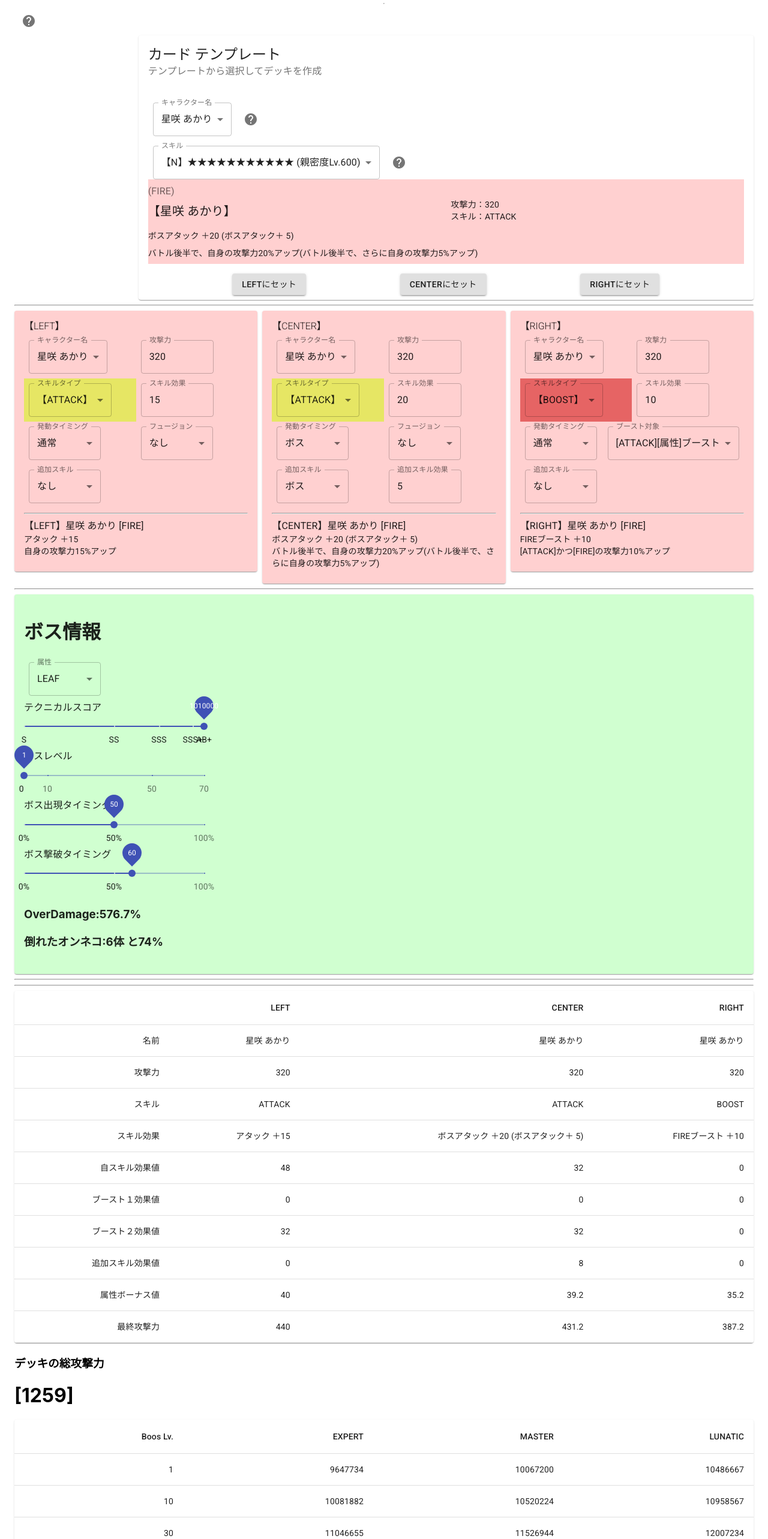
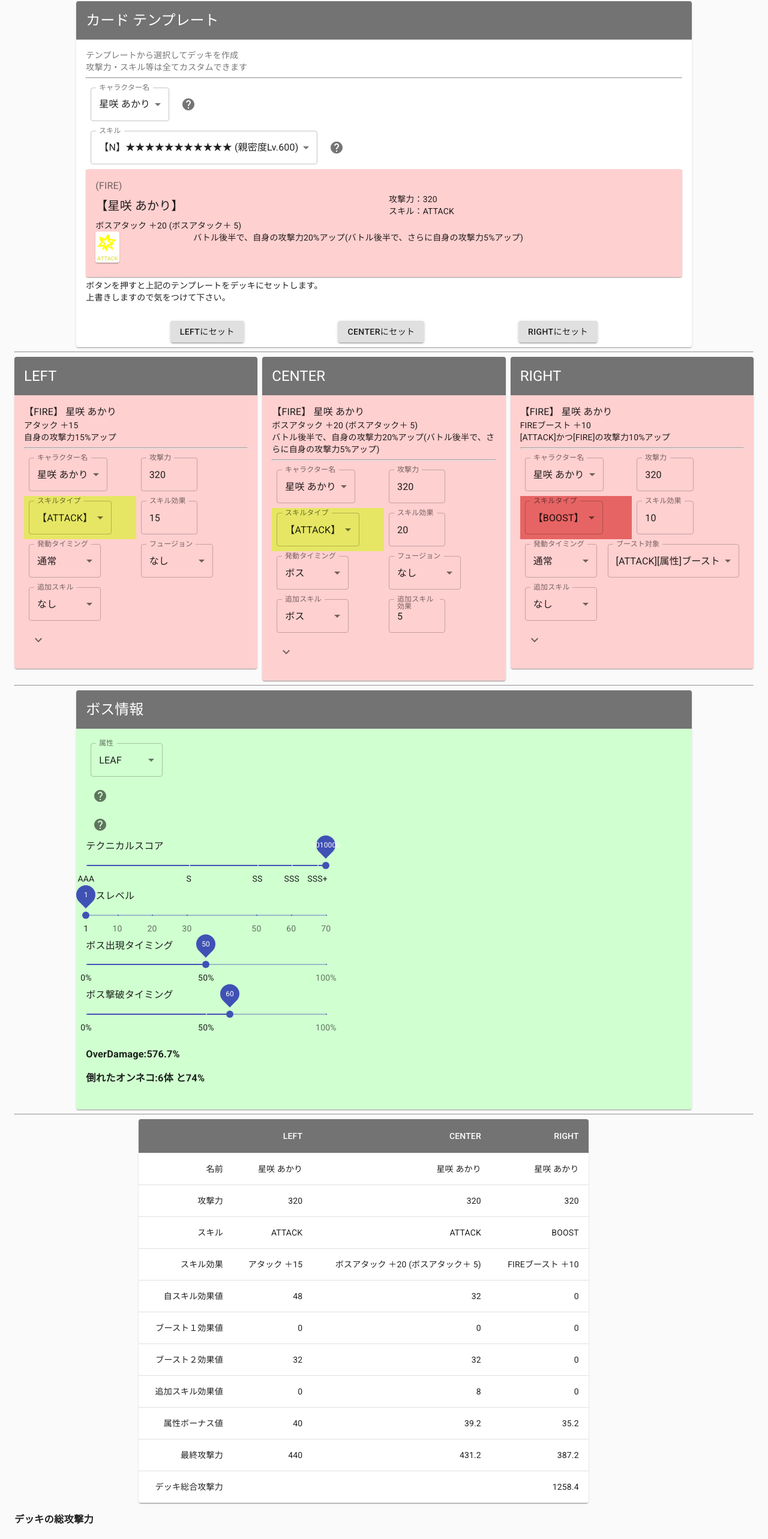
Before and after one commit to Rikiya3702/simgeki_deck, a React (Create React App) app: page / in a window 1280 px wide. Shown: the part 96-2662 px from the top of the page at 60% size. Built offline with nearby package versions, Linux system fonts and the light colour scheme.

Commit message:
Create SkillIcon

```diff
--- a/src/components/App.js
+++ b/src/components/App.js
@@ -2,7 +2,6 @@ import React, { Component } from 'react'
 import { reduxForm } from 'redux-form'
 import { connect } from 'react-redux'
 
-import CssBaseline from '@material-ui/core/CssBaseline'
 import { makeStyles } from '@material-ui/core/styles'
 import Grid from '@material-ui/core/Grid'
 import Container from '@material-ui/core/Container'
@@ -12,15 +11,22 @@ import Card from '@material-ui/core/Card'
 import CardHeader from '@material-ui/core/CardHeader'
 import CardContent from '@material-ui/core/CardContent'
 import CardActions from '@material-ui/core/CardActions'
-import List from '@material-ui/core/List';
-import ListItem from '@material-ui/core/ListItem';
-import ListItemText from '@material-ui/core/ListItemText';
+import Collapse from '@material-ui/core/Collapse'
+import List from '@material-ui/core/List'
+import ListItem from '@material-ui/core/ListItem'
+import ListItemText from '@material-ui/core/ListItemText'
+import IconButton from '@material-ui/core/IconButton'
+import ExpandMoreIcon from '@material-ui/icons/ExpandMore'
+import Brightness5Icon from '@material-ui/icons/Brightness5'
+import DoubleArrowIcon from '@material-ui/icons/DoubleArrow'
+import StarBorderIcon from '@material-ui/icons/StarBorder'
+import clsx from 'clsx'
 
 import { SelectSkill, SelectBossAttr, SelectTempSkill} from './select.js'
 import InputNumber from './textfield.js'
 import { CardsTable, BossTable } from './table.js'
 import BossSlider from './slider.js'
-import { Helps } from './click_events.js'
+import { Helps, HelpButton } from './click_events.js'
 
 import './App.scss'
 
@@ -73,10 +79,14 @@ class App extends Component {
       card_temp_select: 0,
     }
     this.onSelect = this.onSelect.bind(this);
+    this.onSampleSet = this.onSampleSet.bind(this);
   }
   onSelect = (e) => {
     this.setState( {card_temp_select: e.key} )
     this.props.card_sample_skill(card_templete[e.key].data)
+  }
+  onSampleSet = ( position, data) => {
+    this.props.card_sample(position, data)
   }
 
   render(){
@@ -105,17 +115,18 @@ class App extends Component {
         <hr />
       </Grid>
     </header>
-    <Helps content={helpAtk}/>
 
     <Grid container alignItems="center" spacing={1}>
       <Grid item xs></Grid>
       <Grid item xs={12} sm={10} >
         <Card>
-          <CardHeader
-            title="カード テンプレート"
-            subheader="テンプレートから選択してデッキを作成"
-            />
+          <CardHeader title="カード テンプレート" className="back-head"/>
           <CardContent >
+            <Typography variant="body2" color="textSecondary" gutterBottom component="p">
+              テンプレートから選択してデッキを作成<br />
+              攻撃力・スキル等は全てカスタムできます<br />
+            </Typography>
+            <hr />
             <Grid container alignItems="center">
               <Grid item>
                 <SelectSkill label="キャラクター名" position="sample" class="cardname" items={select_chars} value={props.sample.name} handleChange={props.card_sample_name} />
@@ -132,9 +143,22 @@ class App extends Component {
                 <Helps content={helpSkill}/>
               </Grid>
             </Grid>
+            <Grid container alignItems="center" spacing={1}>
+              <Grid item xs>
                 <CardData card={props.sample} />
+              </Grid>
+            </Grid>
+            <Grid container alignItems="center" spacing={1}>
+              <Grid item >
+                <Typography variant="body2" gutterBottom component="p">
+                  ボタンを押すと上記のテンプレートをデッキにセットします。<br />
+                  上書きしますので気をつけて下さい。<br />
+                </Typography>
+              </Grid>
+            </Grid>
           </CardContent>
           <CardActions disableSpacing>
+
             <Grid container justify="space-evenly" alignItems="center" spacing={1}>
               <Grid item >
                 <Button variant="contained" onClick={ () => props.card_sample('left', card_templete[this.state.card_temp_select].data) }>LEFTにセット</Button>
@@ -150,6 +174,7 @@ class App extends Component {
 
         </Card>
       </Grid>
+      <Grid item xs></Grid>
     </Grid>
     <hr />
 
@@ -205,12 +230,18 @@ class App extends Component {
     </Grid>
     <hr />
 
+    <Grid container alignItems="center" spacing={1}>
+      <Grid item xs></Grid>
+      <Grid item xs={12} sm={10} >
         <Card>
+          <CardHeader title="ボス情報" className="back-head" />
           <CardContent className={`back-${props.boss.attr}`}>
-        <h1>ボス情報</h1>
             <SelectBossAttr label="属性" class="bossattr" items={attrs} value={props.boss.attr} handleChange={props.input_boss_attr} />
 
-        <BossSlider label="テクニカルスコア" class="tscore" marks="tscore" step={100} min={970000} max={1010000} value={props.tscore} handleChange={props.input_tscore}/>
+            <Helps content={helpTscore}/>
+            <Helps content={helpBosstime}/>
+
+            <BossSlider label="テクニカルスコア" class="tscore" marks="tscore" step={100} min={940000} max={1010000} value={props.tscore} handleChange={props.input_tscore}/>
             <BossSlider label="ボスレベル" class="bosslv" marks="lv" step={1} min={1} max={70} value={props.boss.lv} handleChange={props.input_boss_lv}/>
             <BossSlider label="ボス出現タイミング" class="bossenter" marks="boss" step={1} min={0} max={100} value={props.bosstime.enter} handleChange={props.boss_enter}/>
             <BossSlider label="ボス撃破タイミング" class="bossdone" marks="boss" step={1} min={0} max={100} value={props.bosstime.done} handleChange={props.boss_done}/>
@@ -223,17 +254,30 @@ class App extends Component {
             </h3>
           </CardContent>
         </Card>
+      </Grid>
+      <Grid item xs></Grid>
+    </Grid>
     <hr />
 
-    <hr />
+    <Grid container alignItems="center" spacing={1}>
+      <Grid item xs></Grid>
+      <Grid item xs={12} sm={10} md={8}>
         <CardsTable cards={props.cards} atk={props.atk}
           atksL={getAtk('left', props.cards, props.bosstime, props.boss.attr)}
           atksC={getAtk('center', props.cards, props.bosstime, props.boss.attr)}
           atksR={getAtk('right', props.cards, props.bosstime, props.boss.attr)}
            />
+       </Grid>
+     <Grid item xs></Grid>
+   </Grid>
    <h3>デッキの総攻撃力</h3><h1>[{Math.ceil(props.atk.left + props.atk.center + props.atk.right)}]</h1>
-
+   <Grid container alignItems="center" spacing={1}>
+     <Grid item xs></Grid>
+     <Grid item xs={12} sm={10} md={8}>
        <BossTable atk={props.atk} />
+      </Grid>
+      <Grid item xs></Grid>
+    </Grid>
     </Container>
   </div>
 </React.Fragment>
@@ -246,16 +290,19 @@ function CustomCard(props) {
     root: {
       minWidth: 275,
     },
-    bullet: {
-      display: 'inline-block',
-      margin: '0 2px',
-      transform: 'scale(0.8)',
-    },
     title: {
       fontSize: 16,
     },
     pos: {
       marginBottom: 12,
+    },
+    expand: {
+      transform: 'rotate(0deg)',
+      marginLeft: 'auto',
+      transition: '0.5s',
+    },
+    expandOpen: {
+      transform: 'rotate(180deg)',
     },
   });
   const classes = useStyles();
@@ -316,17 +363,24 @@ function CustomCard(props) {
       }
     ]
   }
+  const [expanded, setExpanded] = React.useState(false);
 
+  const handleExpandClick = () => {
+    setExpanded(!expanded);
+  };
   return (
     <Card className={classes.root}>
+      <CardHeader title={`${props.position.toUpperCase()}`} className="back-head" />
       <CardContent className={`back-${props.card.attr}`}>
-        <Grid container spacing={2} alignItems="center">
-          <Grid item xs={12}>
-            <Typography className={classes.title} variant="h2" gutterBottom>
-              【{props.position.toUpperCase()}】
+        <Typography variant="body1" component="p">
+          【{props.card.attr}】 {props.card.name}
         </Typography>
-          </Grid>
-        </Grid>
+        <Typography variant="body2" component="p">
+          {skillName(props.card)}
+          <br />
+          {skillInfo(props.card)}
+        </Typography>
+        <hr />
 
         <Grid container alignItems="center">
           <Grid item xs>
@@ -372,15 +426,34 @@ function CustomCard(props) {
             }
           </Grid>
         </Grid>
-        <hr />
-        <Typography variant="body1" component="p">
-          【{props.position.toUpperCase()}】{props.card.name} [{props.card.attr}]
+
+        <IconButton
+          className={clsx(classes.expand, {
+            [classes.expandOpen]: expanded,
+          })}
+          onClick={handleExpandClick}
+          aria-expanded={expanded}
+          aria-label="show more"
+        >
+          <ExpandMoreIcon />
+        </IconButton>
+        <Collapse in={expanded} timeout="auto" unmountOnExit>
+          <CardContent>
+            <HelpButton label="Atkについて" content={helpAtk} />
+            <Button>Skill</Button>
+            <Button>Char</Button>
+            <Helps content={helpChar}/>
+
+            <Typography paragraph>Method:</Typography>
+            <Typography paragraph>
+              Heat 1/2 cup of the broth in a pot until simmering, add saffron and set aside for 10
+              minutes.
             </Typography>
-        <Typography variant="body2" component="p">
-          {skillName(props.card)}
-          <br />
-          {skillInfo(props.card)}
+            <Typography>
+              Set aside off of the heat to let rest for 10 minutes, and then serve.
             </Typography>
+          </CardContent>
+        </Collapse>
       </CardContent>
     </Card>
   );
@@ -388,8 +461,9 @@ function CustomCard(props) {
 
 const CardData = props => {
   return(
-    <React.Fragment>
+    <Card>
       <div className={`back-${props.card.attr}`}>
+        <CardContent>
           <Grid container spacing={2} alignItems="center" >
             <Grid item xs>
               <Typography color="textSecondary" gutterBottom>
@@ -408,33 +482,38 @@ const CardData = props => {
               </Typography>
             </Grid>
           </Grid>
-        <Grid container spacing={2} alignItems="center">
-          <Grid item xs>
           <Typography variant="body2" component="p">
             { skillName(props.card) }
           </Typography>
+
+          <Grid container spacing={2} alignItems="left">
+            <Grid item xs={2}>
+              <SkillIcon type={props.card.skill.type} />
             </Grid>
-        </Grid>
-        <Grid container spacing={2} alignItems="center">
             <Grid item xs>
               <Typography variant="body2" component="p">
+
                 { skillInfo(props.card) }
               </Typography>
             </Grid>
           </Grid>
+        </CardContent>
       </div>
-    </React.Fragment>
+    </Card>
   )
 }
 
 const helpChar = () => {
   return(
     <React.Fragment>
-      <Typography variant="body2" gutterBottom>
-      ・キャラ名は表示と属性、フュージョン計算のみに影響します。
-      <br />・ユニット型ブーストなどの自分以外の指定キャラが発動条件のスキルシミュレートは未実装です。
-      <br />
-      </Typography>
+      <List dense>
+        <ListItem>
+          <ListItemText primary="キャラ名は表示と属性、フュージョン計算のみに影響します。" />
+        </ListItem>
+        <ListItem>
+          <ListItemText primary="ユニット系ブーストなどの自分以外の指定キャラが発動条件となるスキルシミュレートは未実装です。" />
+        </ListItem>
+      </List>
     </React.Fragment>
   )
 }
@@ -478,6 +557,84 @@ const helpAtk = () => {
       <br />272 - 287 - 302 - 317 - 332 - 347
       <br />
       </Typography>
+    </React.Fragment>
+  )
+}
+const helpCard = () => {
+  return(
+    <React.Fragment>
+      <Typography variant="body2" gutterBottom>
+      カードについて
+      <br />
+
+      </Typography>
+      <List dense>
+        <ListItem>
+          <ListItemText primary="ノーダメ・まんたん・トラストなどの条件は100%満たしているとして計算します。" />
+        </ListItem>
+        <ListItem>
+          <ListItemText primary="[キャラ名]ブーストは[ATTACK]指定がない場合、自身もブーストが乗ります。" />
+        </ListItem>
+        <ListItem>
+          <ListItemText primary="ユニット型ブーストなどの自分以外の指定キャラが発動条件のスキルシミュレートは未実装です。" />
+        </ListItem>
+      </List>
+    </React.Fragment>
+  )
+}
+const helpTscore = () => {
+  return(
+    <React.Fragment>
+      <Typography variant="body2" gutterBottom>
+        1,010,000を単純に100%としてBP、ODの計算結果に補正をかけます。
+        <br />
+        テクニカルスコアとバトルスコアは計算式が全然違うので参考程度にして下さい。
+      </Typography>
+    </React.Fragment>
+  )
+}
+const helpBosstime = () => {
+  return(
+    <React.Fragment>
+      <Typography variant="body2" gutterBottom>
+        ボスの出現タイミングを指定します。
+        <br />
+        ボス●●スキルや、ODの計算に影響します。
+        <br />
+        例えば50%の場合、1500ノーツの曲では751ノーツ以降からボス系スキルが適用されます。
+        <br />
+        撃破タイミングは追撃スキルのみに影響します。
+        <br />
+        （撃破タイミングは攻撃力とボスレベルから計算できるかも・・・？）
+      </Typography>
+    </React.Fragment>
+  )
+}
+
+const SkillIcon = (props) => {
+  return(
+    <React.Fragment>
+      { props.type === ATTACK &&
+        <Card className="skill-icon">
+          <div className="skill-icon-content">
+            <div className="star1">
+              <StarBorderIcon fontSize="large" htmlColor="yellow"/>
+              <div className="star2"><StarBorderIcon fontSize="large"  htmlColor="yellow"/></div>
+            </div>
+            <span className="c-attack">ATTACK</span>
+          </div>
+        </Card>
+      }
+      { props.type === BOOST &&
+        <Card className="skill-icon">
+          <div className="skill-icon-content">
+            <div className="dallow">
+              <DoubleArrowIcon fontSize="large"  htmlColor="red"/>
+            </div>
+            <span className="c-boost">BOOST</span>
+          </div>
+        </Card>
+      }
     </React.Fragment>
   )
 }
@@ -793,7 +950,7 @@ export const atk2Bp = (atk, boss_lv, difficult) => {
   let bp = 0
   const tscore = 1
   const bs_coe = (199 + boss_lv) *100 /3 *difficult
-  const note_coe = 1
+  const note_coe = 0.95
 
   bp += atk.left * tscore * bs_coe * note_coe
   bp += atk.center * tscore * bs_coe * note_coe
--- a/src/components/App.scss
+++ b/src/components/App.scss
@@ -3,6 +3,10 @@ body{
 }
 .d-none{
   display: none;
+}
+.back-head{
+  background: rgba(100, 100, 100, 0.9);
+  color: #fff;
 }
 .back-FIRE{
   background: rgba(255, 100, 100, 0.3);
@@ -20,3 +24,36 @@ body{
 .back-BOOST{
   background: rgba(230, 100, 100, 1);
 }
+.c-attack{
+  color: rgb(230, 230, 100);
+}
+.c-boost{
+  color: rgb(230, 100, 100);
+}
+
+.skill-icon{
+  position: relative;
+  max-width: 40px;
+  font-size: 9px;
+  font-weight: bold;
+}
+.skill-icon-content{
+  width: 100%;
+  margin: auto;
+  text-align: center;
+}
+.star1{
+  position: relative;
+}
+.star2{
+  position: absolute;
+  top: 0;
+  left: 0;
+  transform: rotate(-45deg);
+}
+.dallow{
+  position: relative;
+  top: 4px;
+  left: 0;
+  transform: rotate(-90deg);
+}
--- a/src/components/click_events.js
+++ b/src/components/click_events.js
@@ -1,4 +1,5 @@
 import React from 'react'
+import Button from '@material-ui/core/Button'
 import IconButton from '@material-ui/core/IconButton'
 import { makeStyles } from '@material-ui/core/styles'
 import ClickAwayListener from '@material-ui/core/ClickAwayListener'
@@ -15,7 +16,7 @@ const useStyles = makeStyles((theme) => ({
     top: 28,
     right: 0,
     left: 0,
-    zIndex: 5,
+    zIndex: 10,
     border: '1px solid',
     padding: theme.spacing(1),
     backgroundColor: theme.palette.background.paper,
@@ -49,3 +50,30 @@ export function Helps(props) {
     </ClickAwayListener>
   )
 }
+export function HelpButton(props) {
+  const classes = useStyles()
+  const [open, setOpen] = React.useState(false)
+
+  const handleClick = () => {
+    setOpen((prev) => !prev);
+  }
+
+  const handleClickAway = () => {
+    setOpen(false);
+  }
+
+  return (
+    <ClickAwayListener onClickAway={handleClickAway}>
+      <div className={classes.root}>
+        <Button size="small" onClick={handleClick}>
+          {props.label}
+        </Button>
+        {open ? (
+          <div className={classes.dropdown}>
+            {props.content()}
+          </div>
+        ) : null}
+      </div>
+    </ClickAwayListener>
+  )
+}
--- a/src/components/slider.js
+++ b/src/components/slider.js
@@ -5,7 +5,7 @@ import Slider from '@material-ui/core/Slider'
 
 const useStyles = makeStyles((theme) => ({
   root: {
-    width: 300,
+    width: 400,
   },
   margin: {
     height: theme.spacing(3),
@@ -25,20 +25,32 @@ const marks = {
     }
   ],
   lv: [
-    { value: 0,
-      label: '0'
+    { value: 1,
+      label: '1'
     },
     { value: 10,
       label: '10'
     },
+    { value: 20,
+      label: '20'
+    },
+    { value: 30,
+      label: '30'
+    },
     { value: 50,
       label: '50'
+    },
+    { value: 60,
+      label: '60'
     },
     { value: 70,
       label: '70'
     }
   ],
   tscore: [
+    { value: 940000,
+      label: 'AAA'
+    },
     { value: 970000,
       label: 'S'
     },
@@ -50,9 +62,6 @@ const marks = {
     },
     { value: 1007500,
       label: 'SSS+'
-    },
-    { value: 1010000,
-      label: 'AB+'
     }
   ]
 }
@@ -67,9 +76,7 @@ export default function BossSlider(props) {
     if(newValue !== props.value) {
       props.handleChange(newValue)
     }
-
   }
-
   return (
     <div className={classes.root}>
       <Typography id={`${props.class}-slider`} gutterBottom>
--- a/src/components/table.js
+++ b/src/components/table.js
@@ -1,5 +1,5 @@
 import React from 'react'
-import { makeStyles } from '@material-ui/core/styles'
+import { withStyles, makeStyles } from '@material-ui/core/styles'
 import Table from '@material-ui/core/Table'
 import TableBody from '@material-ui/core/TableBody'
 import TableCell from '@material-ui/core/TableCell'
@@ -12,21 +12,29 @@ import { skillName, atk2Bp } from './App.js'
 const useStyles = makeStyles({
   table: {
     minWidth: 350,
+    maxWidth: 750,
   },
 })
+
+const StyledTableCell = withStyles(() => ({
+  head: {
+    backgroundColor: 'rgba(100, 100, 100, 0.9)',
+    color: '#fff'
+  }
+}))(TableCell);
 
 export function CardsTable(props) {
   const classes = useStyles()
 
   return (
-    <TableContainer component={Paper}>
-      <Table className={classes.table} aria-label="simple table">
-        <TableHead>
+    <TableContainer className={classes.table} component={Paper}>
+      <Table aria-label="simple table">
+        <TableHead >
           <TableRow>
-            <TableCell align="right"></TableCell>
-            <TableCell align="right">LEFT</TableCell>
-            <TableCell align="right">CENTER</TableCell>
-            <TableCell align="right">RIGHT</TableCell>
+            <StyledTableCell align="right"></StyledTableCell>
+            <StyledTableCell align="right">LEFT</StyledTableCell>
+            <StyledTableCell align="right">CENTER</StyledTableCell>
+            <StyledTableCell align="right">RIGHT</StyledTableCell>
           </TableRow>
         </TableHead>
         <TableBody>
@@ -90,6 +98,12 @@ export function CardsTable(props) {
             <TableCell align="right">{props.atksC.atk}</TableCell>
             <TableCell align="right">{props.atksR.atk}</TableCell>
           </TableRow>
+          <TableRow>
+            <TableCell align="right">デッキ総合攻撃力</TableCell>
+            <TableCell align="right">{}</TableCell>
+            <TableCell align="right">{}</TableCell>
+            <TableCell align="right">{props.atksL.atk + props.atksC.atk + props.atksR.atk}</TableCell>
+          </TableRow>
         </TableBody>
       </Table>
     </TableContainer>
@@ -100,14 +114,17 @@ export function BossTable(props) {
   const classes = useStyles()
 
   return (
-    <TableContainer component={Paper}>
-      <Table className={classes.table} aria-label="simple table">
+    <TableContainer className={classes.table} component={Paper}>
+      <Table aria-label="simple table">
         <TableHead>
           <TableRow>
-            <TableCell align="right">Boos Lv.</TableCell>
-            <TableCell align="right" className={classes.tc} >EXPERT</TableCell>
-            <TableCell align="right" className={classes.tc} >MASTER</TableCell>
-            <TableCell align="right" className={classes.tc} >LUNATIC</TableCell>
+            <StyledTableCell align="left" colSpan={4}>BP予想</StyledTableCell>
+          </TableRow>
+          <TableRow>
+            <StyledTableCell align="right">ボスレベル</StyledTableCell>
+            <StyledTableCell align="right" className={classes.tc}>EXPERT</StyledTableCell>
+            <StyledTableCell align="right" className={classes.tc}>MASTER</StyledTableCell>
+            <StyledTableCell align="right" className={classes.tc}>LUNATIC</StyledTableCell>
           </TableRow>
         </TableHead>
         <TableBody>
--- a/src/index.js
+++ b/src/index.js
@@ -7,6 +7,8 @@ import { Provider } from 'react-redux'
 import './index.css';
 import reducer from './reducers'
 
+import CssBaseline from '@material-ui/core/CssBaseline'
+
 import App from './components/App'
 import * as serviceWorker from './serviceWorker'
 
@@ -14,6 +16,7 @@ const store = createStore(reducer)
 
 ReactDOM.render(
   <Provider store={ store }>
+    <CssBaseline />
     <App />
   </Provider>,
    document.getElementById('root')
```
Lines whose indentation alone changed are shown as unchanged.
